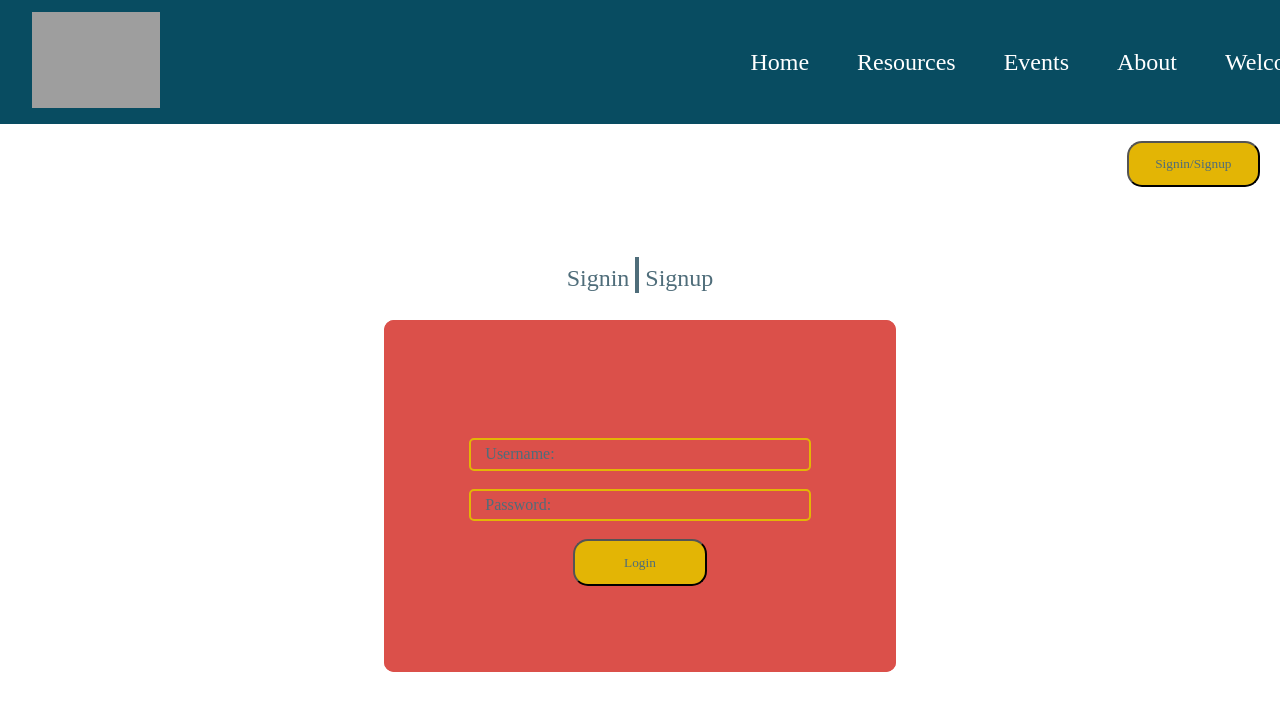
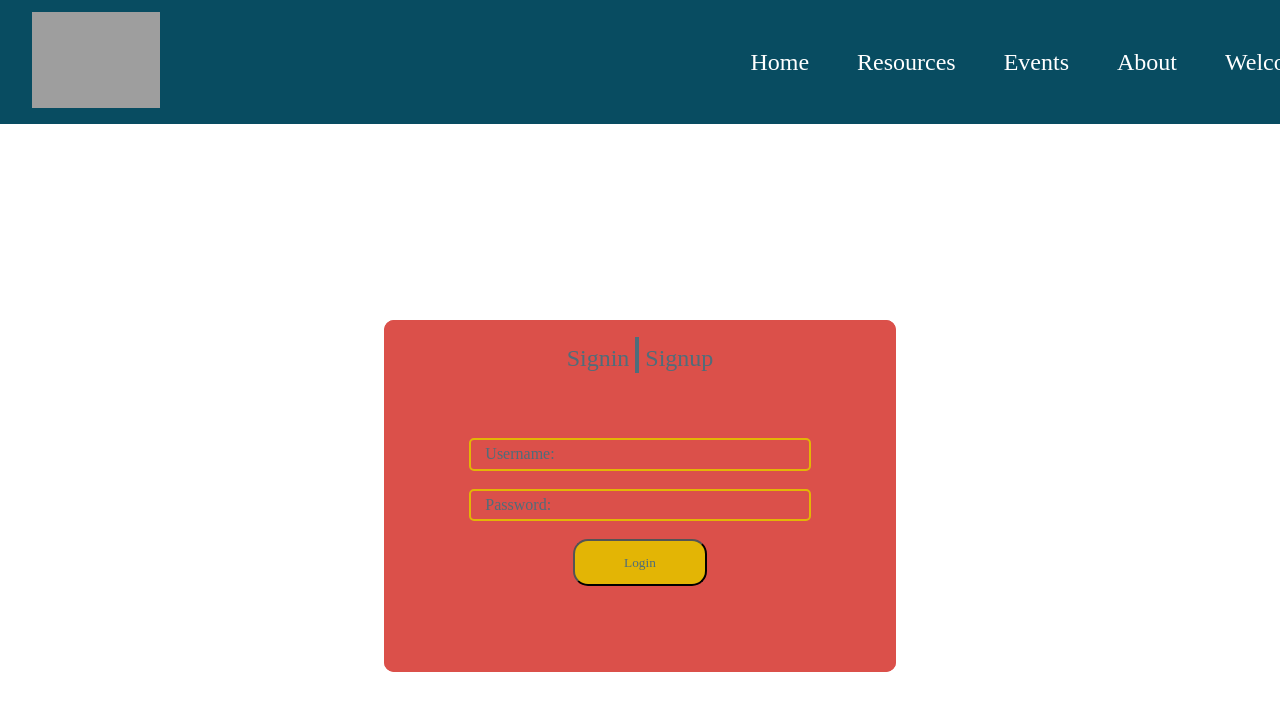
Before and after one commit to MrWil95/On-the-Move-, a React (Create React App) app in the folder client/: page /user in a window 1280 px wide. Shown: the top 710 px of the page. Built offline with nearby package versions, Linux system fonts and the light colour scheme; grey boxes are pictures that could not be loaded; a web font is replaced by a local one.

Commit message:
fixing styling and conditionally rendered buttons based off of location.

```diff
--- a/client/src/components/Layout/Layout.jsx
+++ b/client/src/components/Layout/Layout.jsx
@@ -3,6 +3,8 @@ import NavBar from '../Nav/NavBar'
 
 export default function Layout(props) {
   const { children, currentUser, handleLogout } = props
+
+
   return (
     <>
       <NavBar
--- a/client/src/components/Nav/NavBar.jsx
+++ b/client/src/components/Nav/NavBar.jsx
@@ -1,11 +1,11 @@
 import './NavBar.css'
 import { useState } from 'react'
-import { Link } from 'react-router-dom'
+import { Link, useLocation } from 'react-router-dom'
 
 export default function NavBar(props) {
   const [open, setOpen] = useState(false)
   const { currentUser, handleLogout } = props
-  // const location1 = useLocation('/')
+  const location = useLocation()
 
   const toggleOpen = () => {
     setOpen(prevState => {
@@ -43,7 +43,7 @@ export default function NavBar(props) {
           {currentUser ? (
             <li className='links'>{currentUser.username}</li>
           ) : (<li className='links'>Welcome</li>)}
-          <div className={open ? 'RegisterContainerMobileOpen' : 'RegisterContainerMobile'}>
+          {location.pathname === '/user' || location.pathname === '/about' ? (<></>) : (<div className={open ? 'RegisterContainerMobileOpen' : 'RegisterContainerMobile'}>
             {currentUser ? (
               <button onClick={handleLogout} className='logoutmobile'>Logout</button>
               ) : (
@@ -51,10 +51,10 @@ export default function NavBar(props) {
                 <button className='registermobile'>Signin/Signup</button>
               </Link>
             )}
+          </div>)}
         </div>
       </div>
-      </div>
-      {currentUser ? (
+      {location.pathname === '/user' || location.pathname === '/about' ? (<></>) : (<>{currentUser ? (
         <div className='maincontainermobile'>
           <div className='containermobile'>
             <div className='contentmobile'>
@@ -67,7 +67,8 @@ export default function NavBar(props) {
         </div>
       ) : (<Link to='/user' className='registerlink'>
             <button className='register'>Signin/Signup</button>
-        </Link>)}
+          </Link>
+      )}</>)}
     </>
   )
 }
--- a/client/src/components/UserCreate/SignIn/SignIn.css
+++ b/client/src/components/UserCreate/SignIn/SignIn.css
@@ -123,3 +123,23 @@
     min-width: 20em;
   }
 }
+
+@media (min-width: 411px) {
+  @media (min-height: 731px) {
+    .signinforminput {
+      width: 70vw;
+    }
+  }
+}
+
+@media (min-width: 540px) {
+  .signinforminput {
+    width: 52vw;
+  }
+}
+
+@media (min-width: 768px) {
+  .signinforminput {
+    width: 36vw;
+  }
+}
--- a/client/src/components/UserCreate/SignUp/SignUp.css
+++ b/client/src/components/UserCreate/SignUp/SignUp.css
@@ -74,3 +74,23 @@
     min-width: 20em;
   }
 }
+
+@media (min-width: 411px) {
+  @media (min-height: 731px) {
+    .signupforminput {
+      width: 70vw;
+    }
+  }
+}
+
+@media (min-width: 540px) {
+  .signupforminput {
+    width: 52vw;
+  }
+}
+
+@media (min-width: 768px) {
+  .signupforminput {
+    width: 36vw;
+  }
+}
--- a/client/src/index.css
+++ b/client/src/index.css
@@ -24,7 +24,7 @@ code {
 
 @media (min-width: 375px) {
   @media (min-height: 812px) {
-    html, body {
+    body {
       height: 152%;
     }
   }
@@ -32,7 +32,7 @@ code {
 
 @media (min-width: 411px) {
   @media (min-height: 731px) {
-    html, body {
+    body {
       height: 158%;
     }
   }
@@ -40,34 +40,34 @@ code {
 
 @media (min-width: 411px) {
   @media (min-height: 823px) {
-    html, body {
+    body {
       height: 152%;
     }
   }
 }
 
 @media (min-width: 540px) {
-  html, body {
+  body {
     height: 163%;
   }
 }
 
 @media (min-width: 768px) {
-  html, body {
+  body {
     height: 154%;
   }
 }
 
 @media (min-width: 1024px) {
   @media (min-height: 1366px) {
-    html, body {
+    body {
       height: 147%;
     }
   }
 }
 
 @media (min-width: 1280px) {
-  html, body {
+  body {
     height: 181%;
   }
 }
--- a/client/src/screens/SignInUp/SignInUp.css
+++ b/client/src/screens/SignInUp/SignInUp.css
@@ -53,3 +53,31 @@
     }
   }
 }
+
+@media (min-width: 411px) {
+  @media (min-height: 731px) {
+    .btnContainer {
+      top: 11em;
+    }
+  }
+}
+
+@media (min-width: 411px) {
+  @media (min-height: 823px) {
+    .btnContainer {
+      top: 9em;
+    }
+  }
+}
+
+@media (min-width: 540px) {
+  .btnContainer {
+    top: 11em;
+  }
+}
+
+@media (min-width: 768px) {
+  .btnContainer {
+    top: 14em;
+  }
+}
```
Lines whose indentation alone changed are shown as unchanged.
